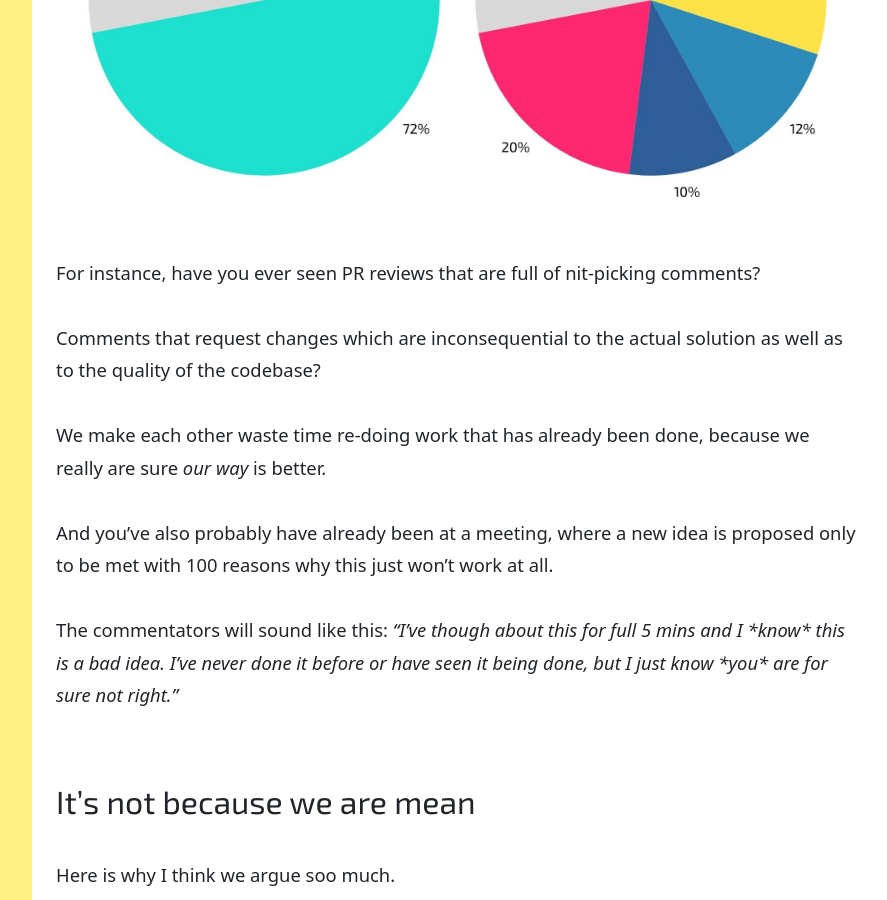
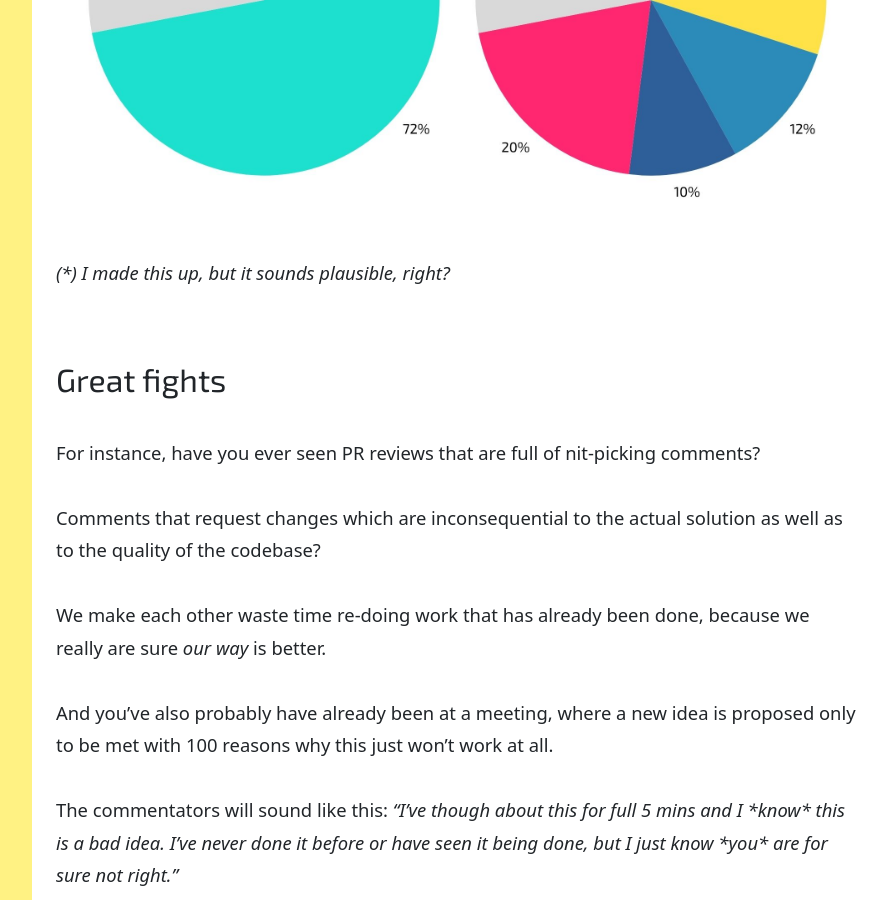
Before and after one commit to inesp/inesp.github.io, a Jekyll site: the page built from _posts/2025-03-31-disagreeing-devs.md, in a window 1280 px wide and 900 px high, scrolled down 1675 px. Shown: the whole window, without its empty margins (288-1175 px from the left). Built offline with Jekyll 4.4.1, drawn with Linux system fonts in a browser that asks for light colours; nearby versions of some CDN libraries; some web fonts are replaced.

Commit message:
Add missing comment

```diff
--- a/_posts/2025-03-31-disagreeing-devs.md
+++ b/_posts/2025-03-31-disagreeing-devs.md
@@ -27,6 +27,9 @@ I've heard(*) that 72% of developers believe that there is a right and a wrong w
 But the problem in this is that these 72% do not agree with each other at all.
 
 {% include image.html alt="Etsy" src="debate/72-percent.jpg" %}
+_(*) I made this up, but it sounds plausible, right?_
+
+## Great fights
 
 For instance, have you ever seen PR reviews that are full of nit-picking comments?
 
```
